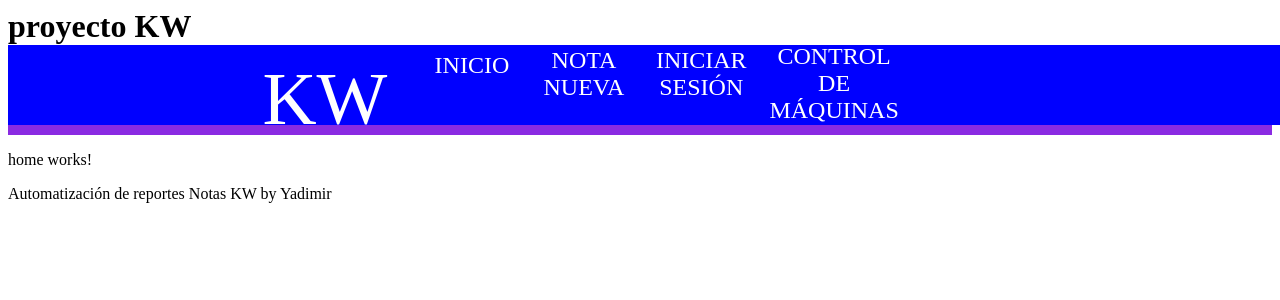
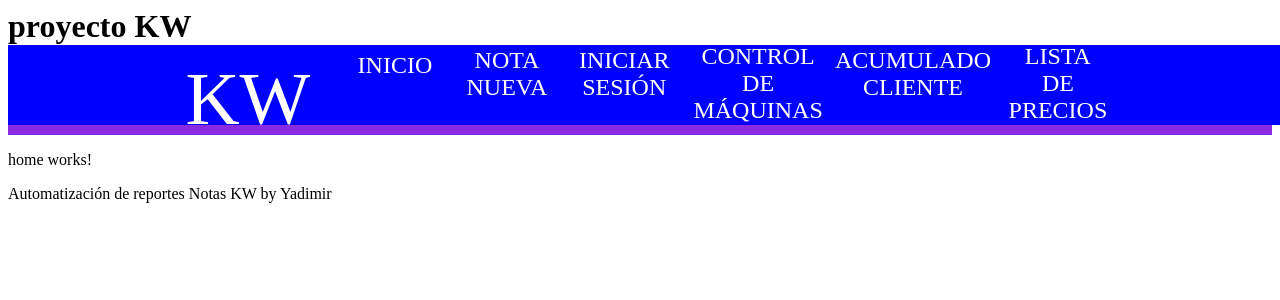
Before and after one commit to YadimirCovBel/kwPeoy02, an Angular app in the folder proyLavanderia02/: page /home in a window 1280 px wide. Shown: the top 300 px of the page. Built offline with nearby package versions, Linux system fonts and the light colour scheme.

Commit message:
se agregaron los links dentro de la li en el nav

```diff
--- a/proyLavanderia02/src/app/app.component.html
+++ b/proyLavanderia02/src/app/app.component.html
@@ -12,6 +12,8 @@
   <li ><a routerLink="/nota-nueva" class="actived">Nota Nueva</a></li>
   <li ><a routerLink="/login" class="actived">Iniciar Sesión</a></li>
   <li ><a routerLink="/control-maquinas" class="actived">Control de Máquinas</a></li>
+  <li><a routerLink="/acumulado-cliente" class="actived">Acumulado Cliente</a></li>
+  <li><a routerLink="/lista-precios" class="actived">Lista de Precios</a></li>
   </ul>
   </nav>
 
```
